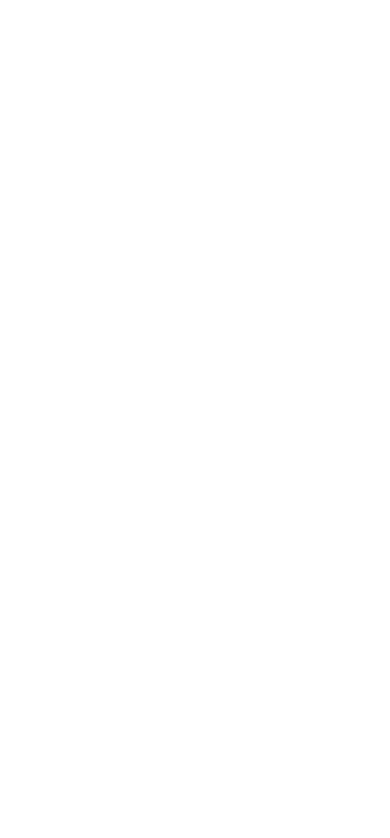
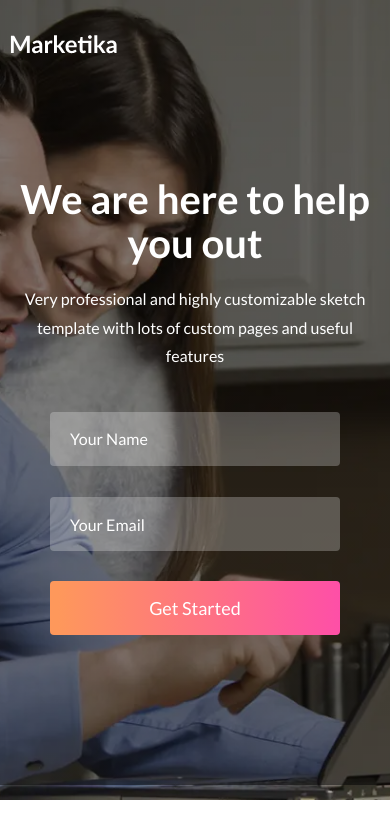
Before and after one commit to Andrey-Kashin/marketika1, a website: page marketika1/index.html in a window 390 px wide. Drawn offline with Linux system fonts and the light colour scheme.

Commit message:
add header

```diff
--- a/marketika1/css/style.css
+++ b/marketika1/css/style.css
@@ -1,4 +1,6 @@
 @charset "UTF-8";
+
+@import url("https://fonts.googleapis.com/css?family=Lato:300,regular,italic,700&display=swap");
 
 * {
   padding: 0px;
@@ -39,7 +41,7 @@ body {
 
 body {
   line-height: 1;
-  font-family: "";
+  font-family: "Lato";
   -ms-text-size-adjust: 100%;
   -moz-text-size-adjust: 100%;
   -webkit-text-size-adjust: 100%;
@@ -48,7 +50,7 @@ body {
 input,
 button,
 textarea {
-  font-family: "";
+  font-family: "Lato";
 }
 
 input::-ms-clear {
@@ -92,8 +94,8 @@ h6 {
 }
 
 body {
-  color: #000;
-  font-size: 14px;
+  color: #6C6C6C;
+  font-size: 16px;
 }
 
 body._lock {
@@ -114,15 +116,91 @@ body._lock {
 }
 
 ._container {
-  max-width: 1170px;
+  max-width: 1160px;
   margin: 0 auto;
 }
 
+.form__body {
+  display: -webkit-box;
+  display: -ms-flexbox;
+  display: flex;
+  -webkit-box-pack: justify;
+      -ms-flex-pack: justify;
+          justify-content: space-between;
+  -webkit-box-align: center;
+      -ms-flex-align: center;
+          align-items: center;
+}
+
+.form__item {
+  margin-right: 40px;
+}
+
+.form__item:last-child {
+  margin-right: 0;
+}
+
+.form__input {
+  min-width: 370px;
+  width: 100%;
+  height: 54px;
+  background-color: rgba(255, 255, 255, 0.25);
+  border-radius: 4px;
+  padding: 17px 25px 17px 20px;
+  font-weight: 400;
+  font-size: 16px;
+  color: #fff;
+}
+
+.form__input::-webkit-input-placeholder {
+  color: #fff;
+}
+
+.form__input::-moz-placeholder {
+  color: #fff;
+}
+
+.form__input:-ms-input-placeholder {
+  color: #fff;
+}
+
+.form__input::-ms-input-placeholder {
+  color: #fff;
+}
+
+.form__input::placeholder {
+  color: #fff;
+}
+
+.form__button {
+  min-width: 192px;
+  text-align: center;
+  background-image: -webkit-gradient(linear, left top, right top, color-stop(2.77%, #fe985b), to(#fe4fa7));
+  background-image: -o-linear-gradient(left, #fe985b 2.77%, #fe4fa7 100%);
+  background-image: linear-gradient(90deg, #fe985b 2.77%, #fe4fa7 100%);
+}
+
+.form__button:hover {
+  background-image: -webkit-gradient(linear, right top, left top, color-stop(2.77%, #fe985b), to(#fe4fa7));
+  background-image: -o-linear-gradient(right, #fe985b 2.77%, #fe4fa7 100%);
+  background-image: linear-gradient(270deg, #fe985b 2.77%, #fe4fa7 100%);
+}
+
 .btn {
-  display: -webkit-inline-box;
-  display: -ms-inline-flexbox;
-  display: inline-flex;
-  padding: 0px 0px;
+  display: -webkit-box;
+  display: -ms-flexbox;
+  display: flex;
+  -webkit-box-align: center;
+      -ms-flex-align: center;
+          align-items: center;
+  -webkit-box-pack: center;
+      -ms-flex-pack: center;
+          justify-content: center;
+  border-radius: 4px;
+  padding: 16px 32px;
+  font-weight: 400;
+  font-size: 18px;
+  color: #ffffff;
 }
 
 .btn._fw {
@@ -741,69 +819,46 @@ body.ie ._ibg img {
   width: 100%;
 }
 
-.popup {
-  -webkit-overflow-scrolling: touch;
-  position: fixed;
-  top: 0px;
-  left: 0px;
-  z-index: 100;
-  padding: 30px 10px;
+._no-webp .header{
+  background-image: url("../img/bg.jpg"); }
+
+.header {
+  width: 100%;
+  min-height: 800px;
+  background-position: center center;
+  background-repeat: no-repeat;
+  background-size: cover;
+}
+
+.header__wrapper {
   width: 100%;
   height: 100%;
-  visibility: hidden;
-  -webkit-transition: visibility 0.8s ease 0s;
-  -o-transition: visibility 0.8s ease 0s;
-  transition: visibility 0.8s ease 0s;
+  background: -webkit-gradient(linear, left top, left bottom, from(rgba(0, 0, 0, 0.5)), to(rgba(0, 0, 0, 0.5)));
+  background: -o-linear-gradient(rgba(0, 0, 0, 0.5), rgba(0, 0, 0, 0.5));
+  background: linear-gradient(rgba(0, 0, 0, 0.5), rgba(0, 0, 0, 0.5));
+  padding: 35px 0px 285px 0px;
 }
 
-.popup::before {
-  content: "";
-  background-color: rgba(0, 0, 0, 0.9);
-  position: fixed;
+.header__items {
+  margin-top: calc(50% - 60px / 2 - 41px);
+  display: -webkit-box;
+  display: -ms-flexbox;
+  display: flex;
   width: 100%;
   height: 100%;
-  top: 0;
-  left: 0;
-  opacity: 0;
-  -webkit-transition: opacity 0.8s ease 0s;
-  -o-transition: opacity 0.8s ease 0s;
-  transition: opacity 0.8s ease 0s;
+  -webkit-box-orient: vertical;
+  -webkit-box-direction: normal;
+      -ms-flex-direction: column;
+          flex-direction: column;
+  -webkit-box-align: center;
+      -ms-flex-align: center;
+          align-items: center;
+  -webkit-box-pack: justify;
+      -ms-flex-pack: justify;
+          justify-content: space-between;
 }
 
-.popup.show {
-  visibility: visible;
-  overflow: auto;
-}
-
-.popup.show::before {
-  opacity: 1;
-}
-
-.popup.show .popup__body {
-  -webkit-transform: scale(1);
-      -ms-transform: scale(1);
-          transform: scale(1);
-}
-
-.popup._active {
-  visibility: visible;
-  overflow: auto;
-}
-
-.popup._active::before {
-  opacity: 1;
-}
-
-.popup._active .popup__body {
-  -webkit-transition: all 0.3s ease 0.2s;
-  -o-transition: all 0.3s ease 0.2s;
-  transition: all 0.3s ease 0.2s;
-  -webkit-transform: scale(1);
-      -ms-transform: scale(1);
-          transform: scale(1);
-}
-
-.popup__content {
+.header__text {
   display: -webkit-box;
   display: -ms-flexbox;
   display: flex;
@@ -814,40 +869,32 @@ body.ie ._ibg img {
   -webkit-box-align: center;
       -ms-flex-align: center;
           align-items: center;
-  min-height: 100%;
-  -webkit-box-flex: 1;
-      -ms-flex: 1 1 auto;
-          flex: 1 1 auto;
-  width: 100%;
-  display: flex;
-  -webkit-box-pack: center;
-      -ms-flex-pack: center;
-          justify-content: center;
-  align-items: center;
+  text-align: center;
 }
 
-.popup__body {
-  -webkit-transform: scale(0);
-      -ms-transform: scale(0);
-          transform: scale(0);
-  -webkit-transition: all 0.3s ease 0s;
-  -o-transition: all 0.3s ease 0s;
-  transition: all 0.3s ease 0s;
-  background-color: #fff;
-  padding: 50px;
+.header__title {
+  max-width: 680px;
   width: 100%;
-  max-width: 800px;
+  font-weight: 700;
+  font-size: 55px;
+  line-height: 109.09091%;
+  color: #fff;
+  margin-bottom: 20px;
 }
 
-.popup__close {
-  width: 15px;
-  height: 15px;
-  position: absolute;
-  top: 0px;
-  right: 0px;
-  cursor: pointer;
-  z-index: 30;
-  background: url("../img/icons/close.svg") 0 0 no-repeat;
+.header__subtitle {
+  display: -webkit-inline-box;
+  display: -ms-inline-flexbox;
+  display: inline-flex;
+  max-width: 536px;
+  width: 100%;
+  height: auto;
+  font-weight: 400;
+  font-size: 18px;
+  line-height: 177.77778%;
+  text-align: center;
+  color: #fff;
+  margin-bottom: 40px;
 }
 
 /*
@@ -919,17 +966,35 @@ body.ie ._ibg img {
   }
 }
 
-@media (max-width: 1182px) {
+@media (max-width: 1170px) {
   ._container {
-    max-width: 970px;
+    max-width: none;
+    padding: 0 10px;
+  }
+}
+
+@media (max-width: 1160px) {
+  .form__body {
+    display: block;
+    min-width: 500px;
+  }
+
+  .form__item {
+    width: 100%;
+    margin-right: 0px;
+    margin-bottom: 30px;
+  }
+
+  .form__button {
+    width: 100%;
+  }
+
+  .header__wrapper {
+    padding: 35px 0px 200px 0px;
   }
 }
 
 @media (max-width: 991.98px) {
-  ._container {
-    max-width: 750px;
-  }
-
   .select__title {
     font-size: 18px;
   }
@@ -939,9 +1004,37 @@ body.ie ._ibg img {
   }
 }
 
-@media (max-width: 767.98px) {
-  ._container {
-    max-width: none;
-    padding: 0 10px;
+@media (max-width: 767px) {
+  .header__items {
+    margin-top: calc(50% - 40px / 2 - 41px);
+    font-size: 40px;
+  }
+
+  .header__title {
+    font-size: 40px;
+  }
+
+  .header__subtitle {
+    font-size: 16px;
   }
 }
+
+@media (max-width: 530px) {
+  .form__body {
+    width: 100%;
+    min-width: 290px;
+  }
+
+  .form__input {
+    width: 100%;
+    min-width: 290px;
+  }
+
+  .header__wrapper {
+    width: 100%;
+    height: 100%;
+    padding: 35px 0px 150px 0px;
+  }
+}
+
+._webp .header{ background-image: url(../img/bg.webp); }
--- a/marketika1/index.html
+++ b/marketika1/index.html
@@ -1,7 +1,7 @@
 <!DOCTYPE html>
 <html lang="ru">
 	 <head>
-	<title>Главная</title>
+	<title>Marketika</title>
 	<meta charset="UTF-8">
 	<meta name="format-detection" content="telephone=no">
 	<link rel="stylesheet" href="css/style.min.css">
@@ -10,13 +10,38 @@
 	<!-- <meta name="viewport" content="width=device-width, initial-scale=1.0, maximum-scale=1.0, user-scalable=0"> -->
 	<meta name="viewport" content="width=device-width, initial-scale=1.0">
 </head>
+
 	<body>
 		<div class="wrapper">
 			<header class="header">
-	<div class="header__content _container">
-
+	<div class="header__wrapper">
+		<div class="header__content _container">
+			<div class="header__logo">
+				<a href="#"><picture><source srcset="img/logo.svg" type="image/webp"><img src="img/logo.svg" alt="Logo"></picture></a>
+			</div>
+			<div class="header__items">
+				<div class="header__text">
+					<h1 class="header__title">We are here to help you out</h1>
+					<p class="header__subtitle">Very professional and highly customizable sketch template with lots
+						of custom pages and useful features
+					</p>
+				</div>
+				<div class="form">
+					<form action="#" id="form" class="form__body">
+						<div class="form__item">
+							<input id="formName" type="text" name="name" class="form__input" placeholder="Your Name">
+						</div>
+						<div class="form__item">
+							<input id="formEmail" type="email" name="email" class="form__input" placeholder="Your Email">
+						</div>
+						<button type="submit" class="form__button btn">Get Started</button>
+					</form>
+				</div>
+			</div>
+		</div>
 	</div>
 </header>
+
 			<main class="page">
 			</main>
 			<footer class="footer">
```
Also changed, not shown: marketika1/css/style.min.css, marketika1/img/bg.jpg (added), marketika1/img/bg.webp (added), marketika1/img/icons/lamp.svg (added), marketika1/img/icons/lamp.webp (added), marketika1/img/icons/play.svg (added), marketika1/img/icons/play.webp (added), marketika1/img/logo.svg (added), marketika1/img/logo.webp (added), marketika1/img/man.jpg (added), marketika1/img/man.webp (added).
